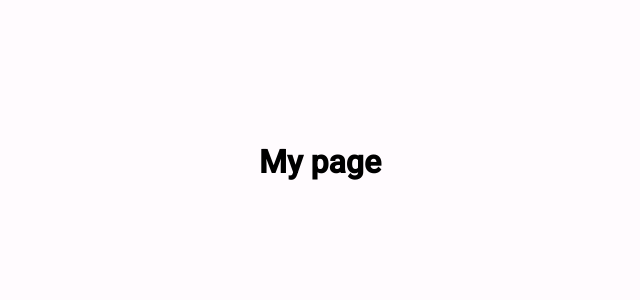
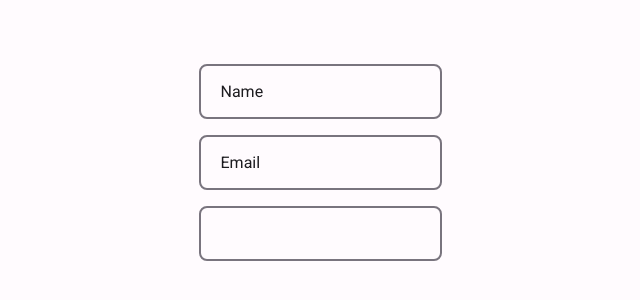
Before and after one commit to BrunoBecoski/marcenaria, a Next.js app: page / in a window 1280 px wide. Shown: the part 238-538 px from the top of the page, without its empty margins (320-960 px from the left). Built offline with nearby package versions, Linux system fonts and the light colour scheme.

Commit message:
chore: create component TextField

```diff
--- /dev/null
+++ b/src/components/TextField/index.tsx
@@ -0,0 +1,21 @@
+import { TextFieldContainer, Label, Input } from "./styles";
+
+interface TextFieldProps {
+  label?: string;
+  name: string;
+}
+
+export function TextField({ label, name }: TextFieldProps) {
+  return (
+    <TextFieldContainer onClick={() => document.getElementById(name)?.focus()}>
+      <Label>
+        {label}
+      </Label>
+
+      <Input
+        id={name}
+        placeholder=" "
+      />
+    </TextFieldContainer>
+  )
+}
--- /dev/null
+++ b/src/components/TextField/styles.ts
@@ -0,0 +1,50 @@
+import styled from "styled-components";
+
+export const TextFieldContainer = styled.div`
+  cursor: text;
+  position: relative;
+  padding: var(--space_4);
+
+  border-radius: var(--radio_md);
+  border: 2px solid ${({ theme }) => theme.colors.outline};
+
+  :has(input:focus) {
+    border-color: ${({ theme }) => theme.colors.primary};
+
+    label {
+      top: calc(var(--space_2) * -1);
+
+      font-size: var(--body_sm);
+      font-weight: var(--weight_md);
+      color: ${({ theme }) => theme.colors.primary};
+    }
+  }
+
+  :not(:has(input:placeholder-shown)) {
+    label {
+      top: calc(var(--space_2) * -1);
+
+      font-size: var(--body_sm);
+    }
+  }
+`;
+
+export const Label = styled.label`
+  position: absolute;
+  top: var(--space_4);
+  padding-inline: var(--space_1);
+
+  font-size: var(--body_lg);
+  color: ${({ theme }) => theme.colors.onSurface};
+  background: ${({ theme }) => theme.colors.background};
+
+  transition: all .2s;
+`;
+
+export const Input = styled.input`
+  border: none;
+  outline: none;
+  background: none;
+  font-size: var(--body_lg);
+  color: ${({ theme }) => theme.colors.onSurface};
+`;
--- a/src/pages/index.tsx
+++ b/src/pages/index.tsx
@@ -1,4 +1,5 @@
 import styled from 'styled-components'
+import { TextField } from '../components/TextField';
 
 const HomeContainer = styled.div`
   width: 100vw;
@@ -7,12 +8,16 @@ const HomeContainer = styled.div`
   display: flex;
   align-items: center;
   justify-content: center;
+  flex-direction: column;
+  gap: 1rem;
 `;
 
 export default function Home() {
   return (
     <HomeContainer>
-       <h1>My page</h1>
+      <TextField name="name" label="Name" />
+      <TextField name="email" label="Email" />
+      <TextField name="number" />
     </HomeContainer>
   )
 }
```
